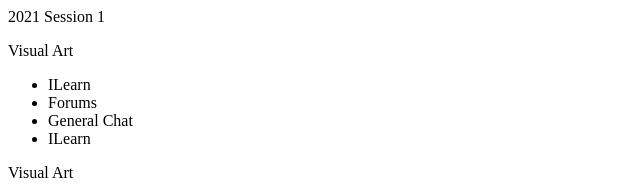
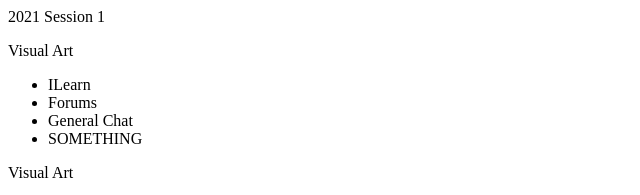
Before and after one commit to hades42/CSESOCHackathon, a website: page public/index.html in a window 1280 px wide. Shown: the top 195 px of the page, 0-640 px from the left. Drawn offline with Linux system fonts and the light colour scheme.

Commit message:
I am showing how to commit

```diff
--- a/public/index.html
+++ b/public/index.html
@@ -16,7 +16,7 @@
                         <li>ILearn</li>
                         <li>Forums</li>
                         <li>General Chat</li>
-                        <li>ILearn</li>
+                        <li>SOMETHING</li>
                     </ul>
                 </div>
                 <div class="session__content">
```
